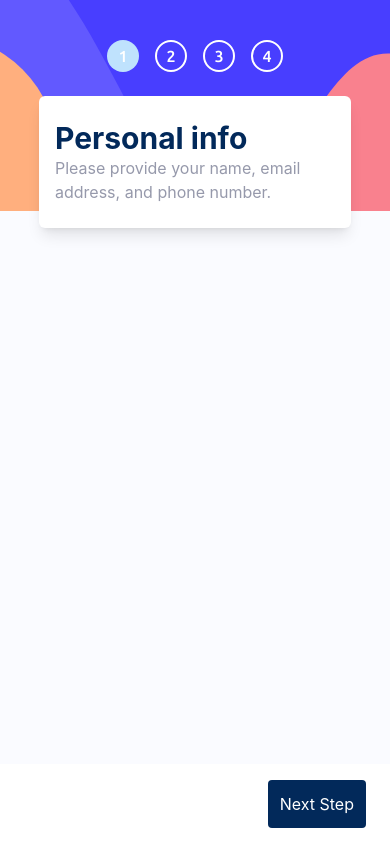
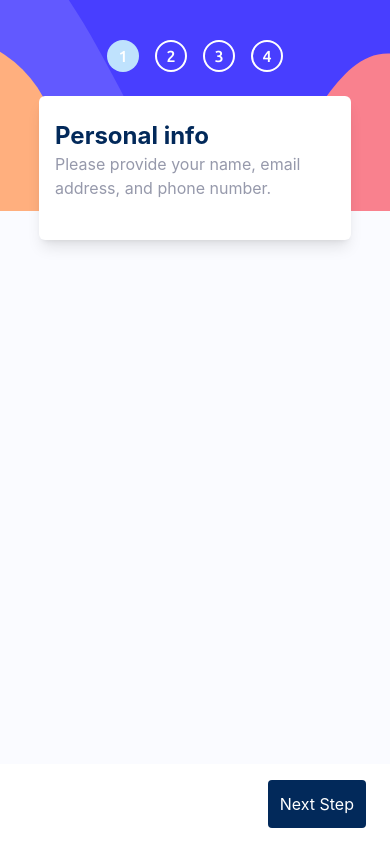
Before and after one commit to jeremiahlateef/multiform, a React (Vite) app: page / in a window 390 px wide. Built offline with nearby package versions, Linux system fonts and the light colour scheme.

Commit message:
changed the styling for the mobile view

```diff
--- a/src/components/Header.jsx
+++ b/src/components/Header.jsx
@@ -8,8 +8,10 @@ const Header = ({ number }) => {
 
   return (
     <>
-      <div className="">
-        <h1 className="text-marineBlue font-bold text-3xl">{title}</h1>
+      <div className="mb-4 md:mb-8">
+        <h1 className="text-marineBlue font-bold text-2xl md:text-3xl">
+          {title}
+        </h1>
         <p className="text-gray">{text}</p>
       </div>
     </>
```
